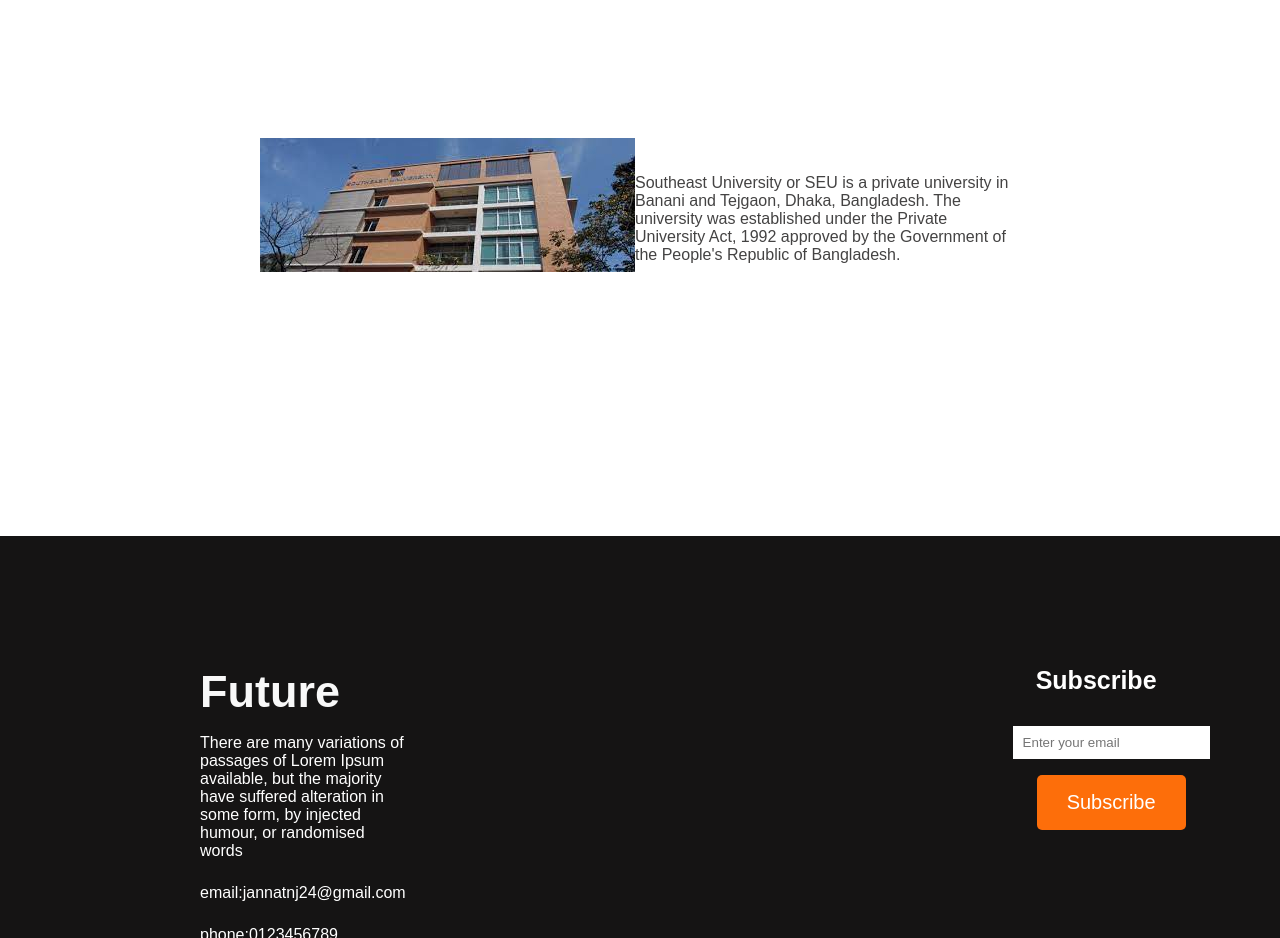
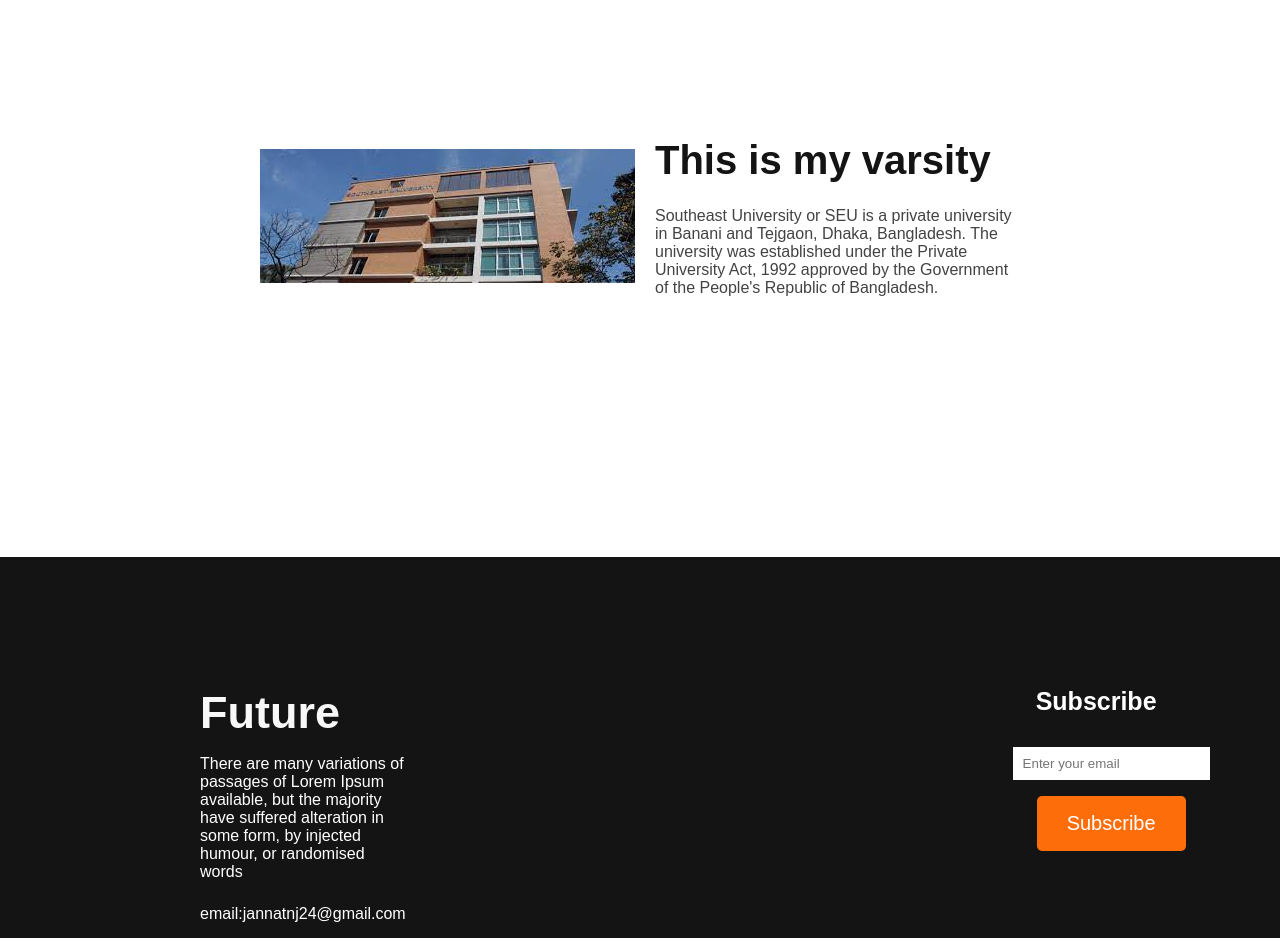
Before and after one commit to jannatnj24/new-year-new-me, a plain HTML site: page index.html in a window 1280 px wide. Shown: the part 2980-3918 px from the top of the page. Drawn offline with Linux system fonts and the light colour scheme.

Commit message:
added code

```diff
--- a/index.html
+++ b/index.html
@@ -75,13 +75,12 @@
             </div>
         </section>
         <section class="varsity">
-            <div>
+            <div class="space">
                 <img src="images/clg.jpg" alt="">
-                <div class="space">
-                </div>
+
                 </div>
                 <div>
-                    <h3 class="varsity-name"></h3>
+                    <h3 class="varsity-name">This is my varsity</h3>
                     <p class="varsity-description">Southeast University or SEU is a private university in Banani and Tejgaon, Dhaka, Bangladesh. The university was established under the Private University Act, 1992 approved by the Government of the People's Republic of Bangladesh.</p>
                 </div>
 
```
